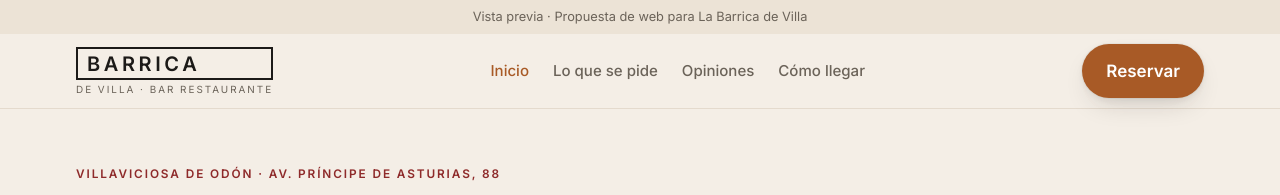
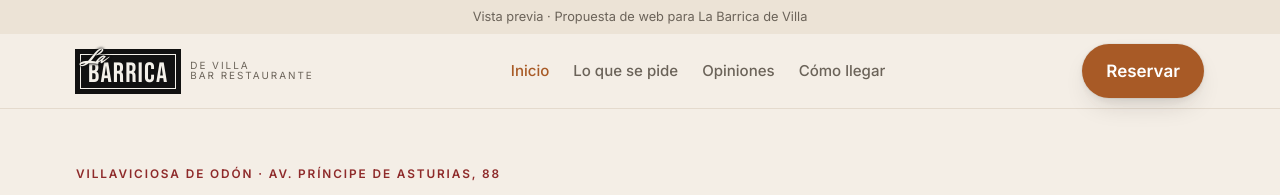
Before and after one commit to gontxa9/gontxa9.github.io, a plain HTML site: page la-barrica-de-villa/index.html in a window 1280 px wide. Shown: the top 195 px of the page. Drawn offline with Linux system fonts and the light colour scheme.

Commit message:
La Barrica: logo fiel al original (La + BARRICA en panel negro)
Co-Authored-By: Claude Opus 5.5 <noreply@anthropic.com>
Claude-Session: https://claude.ai/code/session_01Xpja6AL5ELWBY6JW7vvHJ7

```diff
--- a/la-barrica-de-villa/index.html
+++ b/la-barrica-de-villa/index.html
@@ -7,7 +7,7 @@
 <meta name="description" content="La Barrica de Villa, bar restaurante en la avenida Príncipe de Asturias 88, Villaviciosa de Odón. Empanadillas criollas con chimichurri, croquetas caseras, patatas braviolis, tostas, nachos y opciones veganas. Terraza y tapa con la bebida.">
 <link rel="preconnect" href="https://fonts.googleapis.com">
 <link rel="preconnect" href="https://fonts.gstatic.com" crossorigin>
-<link rel="stylesheet" href="https://fonts.googleapis.com/css2?family=DM+Serif+Display:ital@0;1&family=Inter:wght@400;500;600&display=swap">
+<link rel="stylesheet" href="https://fonts.googleapis.com/css2?family=DM+Serif+Display:ital@0;1&family=Bebas+Neue&family=Mr+Dafoe&family=Inter:wght@400;500;600&display=swap">
 <style>
 /* Concepto: lo que más repiten los clientes es "fuimos a tomar algo y al final cenamos".
    La pieza original es un vaso de cerveza que se llena al arrastrar: de "una caña" a "al final cenamos",
@@ -44,9 +44,12 @@ h2{font-size:clamp(2.4rem,5vw,3.8rem)}
 .demo{background:var(--soft);font-size:.8rem;text-align:center;color:var(--muted)}.demo .wrap{padding-block:7px}
 header.top{position:sticky;top:0;z-index:20;background:color-mix(in srgb,var(--bg) 88%,transparent);backdrop-filter:blur(10px);-webkit-backdrop-filter:blur(10px);border-bottom:1px solid var(--line)}
 header.top .wrap{display:flex;align-items:center;justify-content:space-between;gap:14px;padding-block:10px}
-.logo{text-decoration:none;display:flex;flex-direction:column;line-height:1}
-.logo b{font-family:var(--font);font-weight:600;font-size:1.25rem;letter-spacing:.18em;text-transform:uppercase;border:2px solid currentColor;padding:5px 9px 4px}
-.logo small{font-size:.62rem;letter-spacing:.2em;text-transform:uppercase;color:var(--muted);margin-top:5px}
+.logo{text-decoration:none;display:flex;align-items:center;gap:10px;line-height:1}
+.lb{position:relative;display:inline-block;background:#111;color:#F4F1EA;padding:10px 12px 5px;outline:1.5px solid #F4F1EA;outline-offset:-5px;box-shadow:0 0 0 1px #111}
+.lb b{font-family:"Bebas Neue",var(--font);font-weight:400;font-size:1.75rem;letter-spacing:.04em;display:block}
+.lb i{position:absolute;left:8px;top:-3px;font-family:"Mr Dafoe",cursive;font-style:normal;font-size:1.35rem;color:#F4F1EA;text-shadow:0 0 3px #111,0 0 3px #111}
+.logo small{font-size:.62rem;letter-spacing:.2em;text-transform:uppercase;color:var(--muted)}
+@media (max-width:520px){.logo small{display:none}}
 nav.links{display:flex;gap:24px;font-weight:500;font-size:.94rem}nav.links a{text-decoration:none;color:var(--muted);transition:color var(--ease)}nav.links a:hover{color:var(--ink)}nav.links a.on{color:var(--act)}
 .tabs{display:none}
 @media (max-width:900px){nav.links{display:none}header.top .btn{padding:9px 16px;font-size:.9rem}.tabs{display:flex;gap:8px;overflow-x:auto;scrollbar-width:none;padding:10px max(16px,env(safe-area-inset-left,0px));background:var(--bg);border-bottom:1px solid var(--line)}.tabs::-webkit-scrollbar{display:none}.tabs a{flex:none;text-decoration:none;font-size:.9rem;font-weight:500;padding:7px 14px;border-radius:999px;border:1px solid var(--line);color:var(--muted)}.tabs a.on{background:var(--act);border-color:var(--act);color:#fff}}
@@ -181,7 +184,7 @@ section{padding-block:100px}@media (max-width:900px){section{padding-block:64px}
 .mapcard span{position:absolute;left:14px;bottom:14px;background:var(--act);color:#fff;font-weight:600;padding:9px 18px;border-radius:999px;font-size:.92rem}
 @media (max-width:900px){.visit .wrap{grid-template-columns:1fr;gap:40px}}
 footer{background:var(--night);color:var(--night-muted);padding-block:26px 110px;font-size:.88rem;border-top:1px solid #322E29}footer .wrap{display:flex;justify-content:space-between;gap:16px;flex-wrap:wrap;align-items:center}
-footer b{font-weight:600;letter-spacing:.18em;text-transform:uppercase;color:var(--night-ink)}
+footer b{font-family:"Bebas Neue",var(--font);font-weight:400;font-size:1.5rem;letter-spacing:.04em;color:var(--night-ink)}
 @media (min-width:901px){footer{padding-bottom:30px}}
 .callbar{display:none}
 @media (max-width:900px){.callbar{display:grid;grid-template-columns:1fr 1fr;gap:10px;position:fixed;left:0;right:0;bottom:0;z-index:30;background:var(--surface);border-top:1px solid var(--line);padding-top:10px;padding-bottom:calc(10px + env(safe-area-inset-bottom,0px));padding-left:max(16px,env(safe-area-inset-left,0px));padding-right:max(16px,env(safe-area-inset-right,0px))}.callbar .btn-line{color:var(--ink)}}
@@ -190,7 +193,7 @@ footer b{font-weight:600;letter-spacing:.18em;text-transform:uppercase;color:var
 <body>
 <div class="demo"><div class="wrap">Vista previa · Propuesta de web para La Barrica de Villa</div></div>
 <header class="top"><div class="wrap">
-  <a class="logo" href="#/"><b>Barrica</b><small>de Villa · Bar restaurante</small></a>
+  <a class="logo" href="#/" aria-label="La Barrica de Villa, inicio"><span class="lb"><i>La</i><b>BARRICA</b></span><small>de Villa<br>Bar restaurante</small></a>
   <nav class="links" aria-label="Apartados"><a href="#/" data-r="">Inicio</a><a href="#/carta" data-r="carta">Lo que se pide</a><a href="#/opiniones" data-r="opiniones">Opiniones</a><a href="#/como-llegar" data-r="como-llegar">Cómo llegar</a></nav>
   <a class="btn btn-act" href="tel:+34680553345">Reservar</a>
 </div></header>
@@ -353,7 +356,7 @@ footer b{font-weight:600;letter-spacing:.18em;text-transform:uppercase;color:var
 </div></section>
 </div>
 </main>
-<footer><div class="wrap"><b>Barrica de Villa</b><span>Av. Príncipe de Asturias, 88 · Villaviciosa de Odón · 680 55 33 45</span></div></footer>
+<footer><div class="wrap"><b>La Barrica de Villa</b><span>Av. Príncipe de Asturias, 88 · Villaviciosa de Odón · 680 55 33 45</span></div></footer>
 <div class="callbar"><a class="btn btn-act" href="tel:+34680553345">Reservar</a><a class="btn btn-line" href="https://www.google.com/maps/place/Bar+restaurante+La+Barrica+de+Villa/@40.3584796,-3.9066259,17z/data=!3m1!4b1!4m6!3m5!1s0xd41913a020a0a95:0x35edbdbe9d1f98f5!8m2!3d40.3584796!4d-3.9066259!16s%2Fg%2F11fmf29vs5" target="_blank" rel="noopener">Cómo llegar</a></div>
 <script>
 (function(){
```
